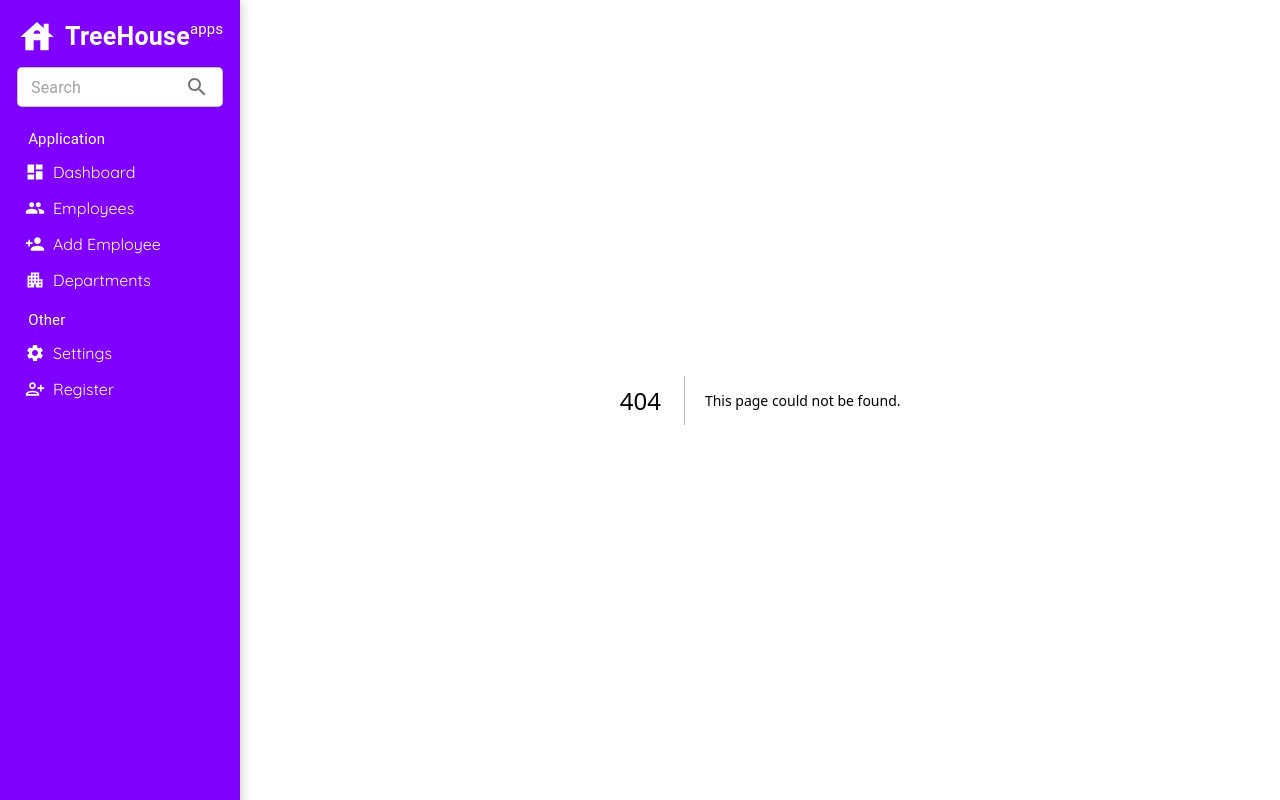
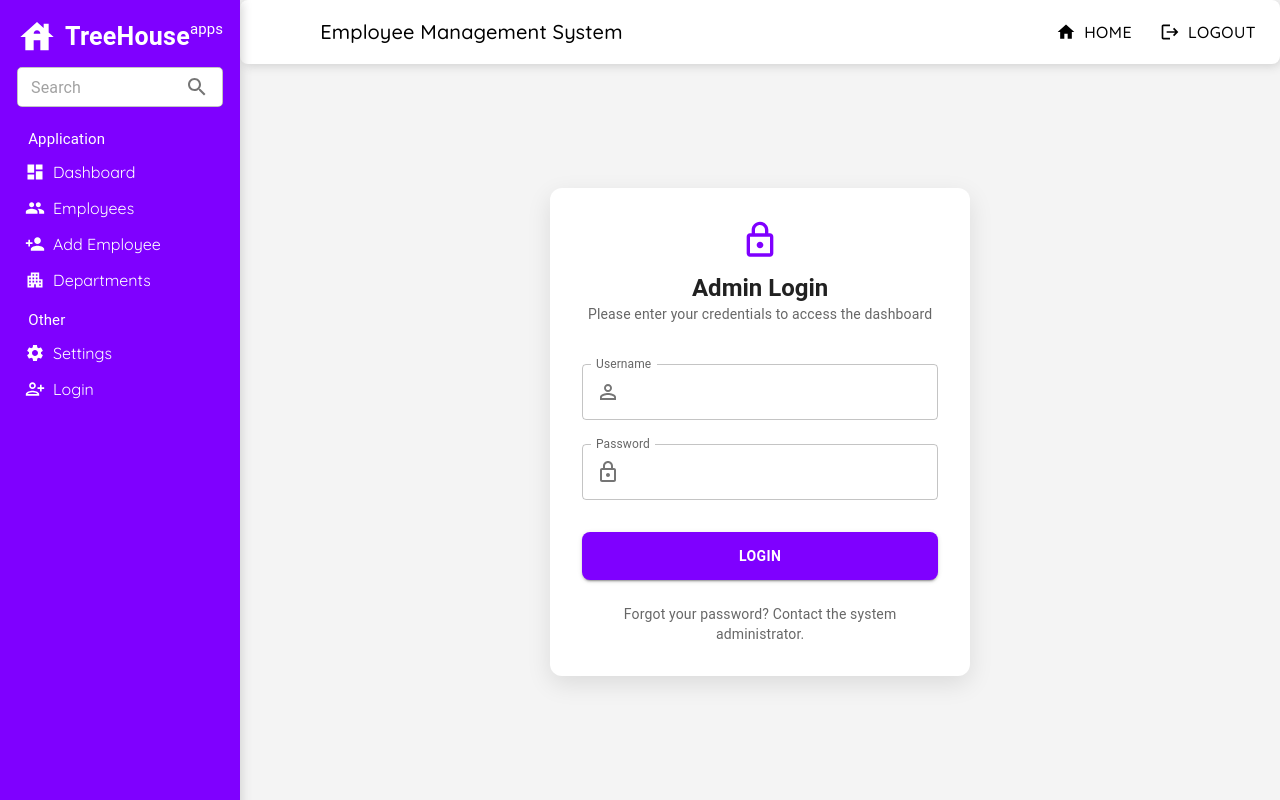
Before and after one commit to treehouseapps/Employee-Management-System, a Next.js app: page /login in a window 1280 px wide. Before the commit this address had no page. Built offline with nearby package versions, Linux system fonts and the light colour scheme.

Commit message:
updating pages

```diff
--- a/components/sidebar.jsx
+++ b/components/sidebar.jsx
@@ -112,7 +112,7 @@ const Sidebar = () => {
                     </Box>
 
                     <Box display="flex" mb={1} gap={1} alignItems="center" fontWeight={'light'}>
-                        <RegisterIcon fontSize="small" /> <Link href="/register" passHref>Register</Link>
+                        <RegisterIcon fontSize="small" /> <Link href="/login" passHref>Login</Link>
                     </Box>
                 </Box>
 
--- /dev/null
+++ b/pages/login.js
@@ -0,0 +1,99 @@
+import React from 'react';
+import { Box, TextField, Button, Typography, Paper, InputAdornment } from '@mui/material';
+import { LockOutlined, PersonOutline } from '@mui/icons-material';
+import Navbar from '../components/navbar';
+import Link from 'next/link';
+
+export default function Login() {
+    return (
+        <Box sx={{ minHeight: '100vh', backgroundColor: '#f4f4f4' }}>
+            <Navbar />
+            <Box
+                sx={{
+                    display: 'flex',
+                    alignItems: 'center',
+                    justifyContent: 'center',
+                    minHeight: 'calc(100vh - 64px)', // Adjust for navbar height
+                    px: 2,
+                }}
+            >
+                <Paper
+                    elevation={6}
+                    sx={{
+                        width: '100%',
+                        maxWidth: 420,
+                        p: 4,
+                        borderRadius: 3,
+                        boxShadow: '0px 8px 24px rgba(0,0,0,0.1)',
+                    }}
+                >
+                    <Box textAlign="center" mb={3}>
+                        <LockOutlined sx={{ fontSize: 40, color: '#7F00FF' }} />
+                        <Typography variant="h5" fontWeight="bold" mt={1}>
+                            Admin Login
+                        </Typography>
+                        <Typography variant="body2" color="text.secondary">
+                            Please enter your credentials to access the dashboard
+                        </Typography>
+                    </Box>
+
+                    <form>
+                        <TextField
+                            label="Username"
+                            fullWidth
+                            margin="normal"
+                            variant="outlined"
+                            InputProps={{
+                                startAdornment: (
+                                    <InputAdornment position="start">
+                                        <PersonOutline />
+                                    </InputAdornment>
+                                ),
+                            }}
+                        />
+                        <TextField
+                            label="Password"
+                            type="password"
+                            fullWidth
+                            margin="normal"
+                            variant="outlined"
+                            InputProps={{
+                                startAdornment: (
+                                    <InputAdornment position="start">
+                                        <LockOutlined />
+                                    </InputAdornment>
+                                ),
+                            }}
+                        />
+
+                        <Button
+                            variant="contained"
+                            fullWidth
+                            sx={{
+                                mt: 3,
+                                py: 1.5,
+                                backgroundColor: '#7F00FF',
+                                '&:hover': {
+                                    backgroundColor: '#5e00c9',
+                                },
+                                borderRadius: 2,
+                                fontWeight: 'bold',
+                            }}
+                        >
+                            Login
+                        </Button>
+                    </form>
+
+                    <Typography
+                        variant="body2"
+                        color="text.secondary"
+                        mt={3}
+                        textAlign="center"
+                    >
+                        Forgot your password? <Link href='https://t.me/B_smile' >Contact the system administrator.</Link>
+                    </Typography>
+                </Paper>
+            </Box>
+        </Box>
+    );
+}
```
Also changed, not shown: pages/departments.js (+44 -3 lines).
